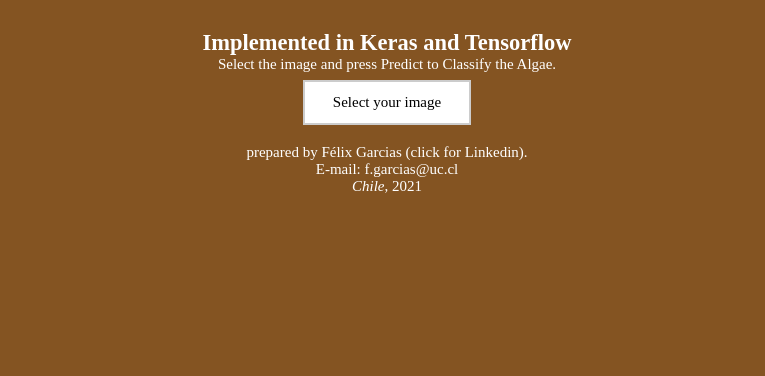
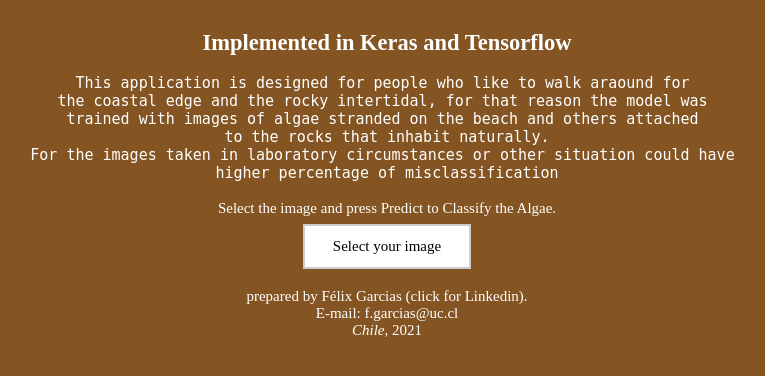
Before and after one commit to Fgarciash/Algae-Classifier, a Flask app: page / in a window 1280 px wide. Shown: the part 34-410 px from the top of the page, without its empty margins (253-1018 px from the left). Run offline with Flask 2, Linux system fonts and the light colour scheme; some libraries are stand-ins or nearby versions.

Commit message:
Versión 4

```diff
--- a/templates/index.html
+++ b/templates/index.html
@@ -6,9 +6,6 @@
     <head>
         <meta name="viewport" content="width-device-width, initial-scale=1.0">
         <link href="https://fonts.googleapis.com/css?family=Play&display=swap" rel="stylesheet">
-
-
-
 
 
         <title>Algae classifier  </title>
@@ -30,6 +27,18 @@
         {% extends "base.html" %} {% block content %}
 
         <h2>Implemented in Keras and Tensorflow</h2>
+
+
+<pre>
+
+This application is designed for people who like to walk araound for
+the coastal edge and the rocky intertidal, for that reason the model was
+trained with images of algae stranded on the beach and others attached
+to the rocks that inhabit naturally.
+For the images taken in laboratory circumstances or other situation could have
+higher percentage of misclassification
+
+</pre>
 
         <p class="description">
             Select the image and press Predict to Classify the Algae.
```
